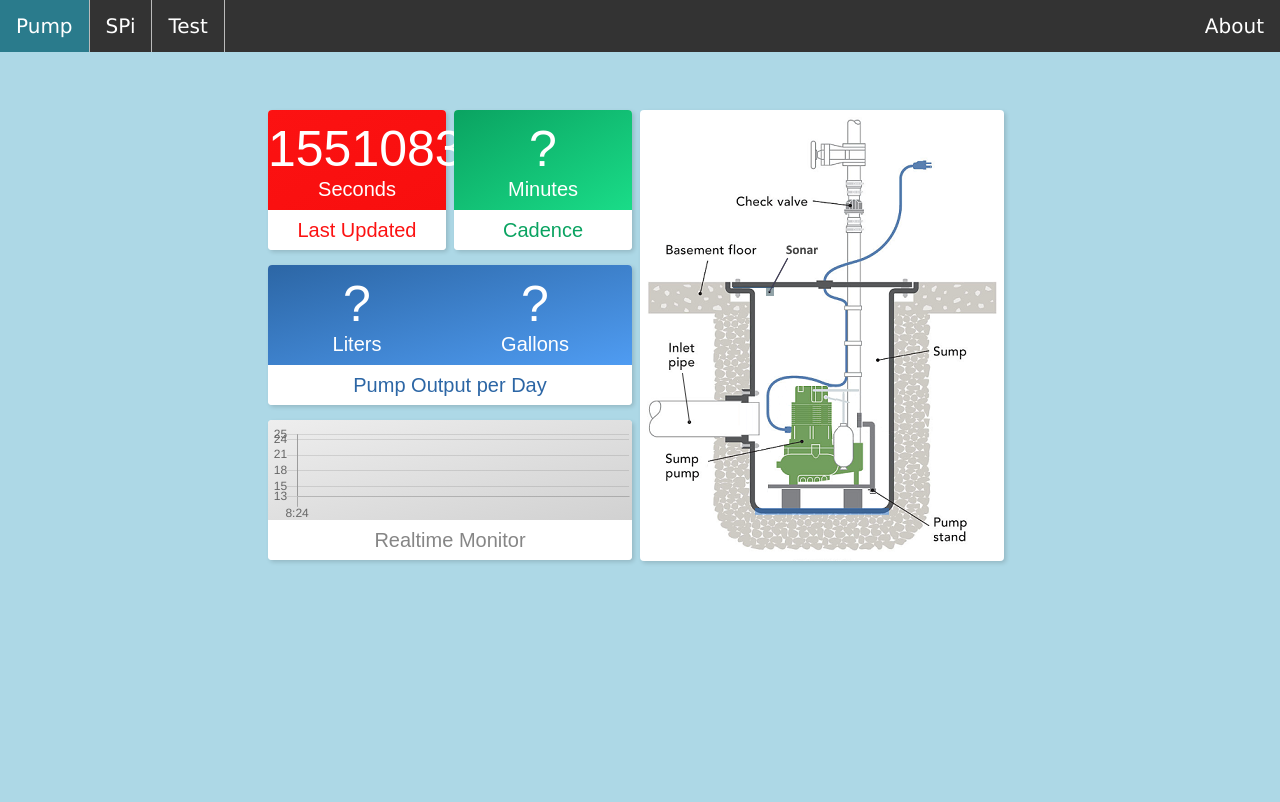
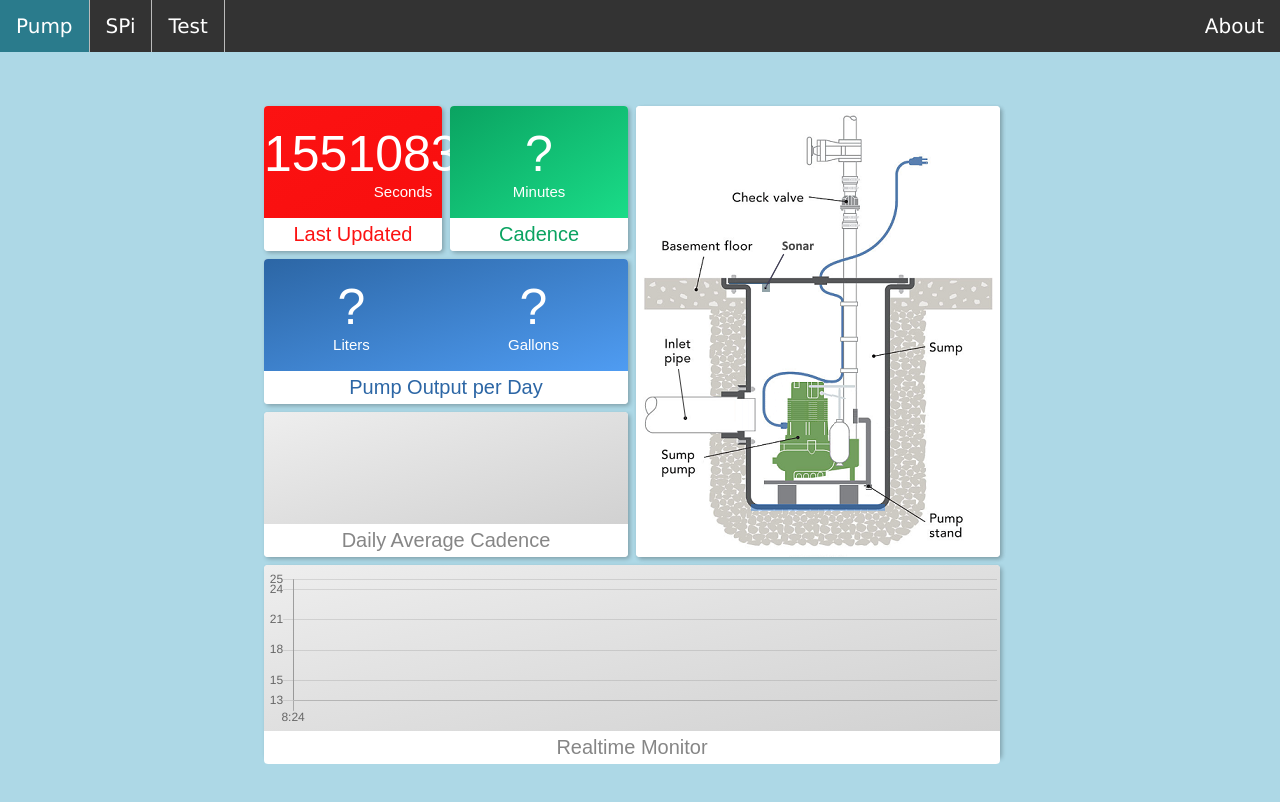
Before and after one commit to holecekales/Cortex, a website: page public/index.html in a window 1280 px wide. Drawn offline with nearby package versions, Linux system fonts and the light colour scheme; no server answers.

Commit message:
Updating HTML/CSS with new dash layout

```diff
--- a/public/css/pump.css
+++ b/public/css/pump.css
@@ -1,138 +1,225 @@
-
+/* ------------------ */
+/* Main Container     */
+/* ------------------ */
 #pump {
-  padding-top: 50px;
-  height: 100%;
-  max-width: 760px;
+  padding-top: 50px;  /* offset from the top */
+  margin: 0 auto;     /* center */
+  max-width: 760px;   /* geometry for resizing */
   min-width: 500px;
   font-family: sans-serif;
-  margin: 0 auto;
-  display: block;
-  position: relative;
+
+  /* define the dashboard grid with its sizes */
+  display: grid;
+  grid-template-columns: repeat(4, 186px);
+  grid-template-rows:    repeat(5, 153px);
 }
 
+
+/* ------------------- */
+/* Positioning tiles   */
+/* ------------------- */
+#one {
+  grid-column:  1 / 1;
+  grid-row:     1 / 1;
+}
+
+#two {
+  grid-column:  2 / 2;
+  grid-row:     1 / 1;
+}
+
+#three {
+  grid-column:  1 / 3;
+  grid-row:     2 / 2;
+}
+
+#four {
+  grid-column:  3 / 5;
+  grid-row:     1 / 4;
+}
+
+#five {
+  grid-column:  1 / 3;
+  grid-row:     3 / 3;
+}
+
+#six {
+  grid-column:  1 / 5;
+  grid-row:     4 / 5;
+  height: 200px;
+}
+
+/* ---------------------- */
+/* Building blocks        */
+/* ---------------------- */
+
+.cell {
+  box-sizing: border-box;
+  /* Padding drives the spaces between tiles*/
+  padding: 4px;
+
+  /* turn on/off gridlines */
+  /*
+  border: 2px solid #ffa94d;
+  background-color: #ffd8a8;
+  */
+}
+
+.tile {
+  width: 100%;
+  height: 100%;
+
+  background-color: whitesmoke;
+  box-shadow: 2px 2px 4px 0 rgba(0, 0, 0, 0.25);
+  border-radius: 4px;
+
+  display: flex;
+  flex-direction: column;
+}
+
+.tile .widget {
+  width: 100%;
+  flex: 1;
+
+  font-weight: 300;
+  color: white;
+  background-color: #919191;
+  border-radius: 4px 4px 0 0;
+
+  display: flex;
+  flex-direction: row;
+  justify-content:  space-around;
+  align-items: center;
+}
+
+
+.tile .label {
+  align-self: flex-end;
+  width: 100%;
+  height: auto;
+
+  /* The text size and top/bottom padding */
+  /* drives the height of the label */
+  font-size: 20px;
+  padding-top: 5px;
+  padding-bottom: 5px;
+
+  /* center vertically and horizontally */
+  display: flex;
+  align-items: center;
+  justify-content: center;
+
+  /* basic colors */
+  color: darkgray;
+  background-color: white;
+  border-radius: 0  0 4px 4px;
+}
+
+.tile .widget .value {
+  font-size: 50px;
+  text-align: center;
+}
+
+.tile .widget .units {
+  font-size: 15px;
+  text-align: center;
+}
+
+/* ------------------ */
+/* Diagram            */
+/* ------------------ */
+#diagramContainer {
+  width: 364px;
+  height: 451px;
+  background-color: white;
+  border-radius: 4px;
+  box-shadow: 2px 2px 4px 0 rgba(0, 0, 0, 0.15);
+}
+
+#diagram {
+  border-radius: 4px;
+  box-shadow: 2px 2px 4px 0 rgba(0,0,0,0.15);
+}
+
+/* ------------------ */
+/* Chart              */
+/* ------------------ */
 #myChart {
   padding-top: 7px;
 }
 
-#diagramContainer {
-  float: left;
-  margin-top: 8px;
-  margin-left: 8px;
-}
+/**********************/
+/* Tile Colorization  */
+/**********************/
 
-#diagram {
-  border-radius:4px;
-  box-shadow: 2px 2px 4px 0 rgba(0,0,0,0.15);
-}
-
-.tilecontainer {
-  float: left;
-  margin: 0px 0px 0px 0px;
-  line-height: 155px;
-}
-
-.tile {
-  width:178px;
-  height:140px;
-  border-radius:4px;
-  box-shadow: 2px 2px 4px 0 rgba(0,0,0,0.15);
-  margin-top: 8px;
-  margin-left:8px;
-  float:left;
-  line-height: normal;
-  background-color: whitesmoke;
-}
-
-.tile.wide {
-  width: 364px;
-}
-
-.tile .header {
-  height:100px;
-  background-color:#f4f4f4;
-  border-radius: 4px 4px 0 0;
-  color:white;
-  font-weight:300;
-}
-
-.tile.wide .header .left, .tile.wide .header .right {
-  width:178px;
-  float:left;
-}
-
-.tile .header .count {
-  font-size: 50px;
-  text-align:center;
-  padding:10px 0 0;
-}
-
-.tile .header .title {
-  font-size: 20px;
-  text-align:center;
-}
-
-.tile .body {
-  height:40px;
-  line-height: 40px;
-  text-align: center;
-  border-radius: 0 0 4px 4px;
-  color:#333333;
-  background-color:white;
-}
-
-.tile .body .title {
-    font-size:20px;
-}
-
-.tile.wide .body .title {
-    font-size:20px;
-}
-
-.tile.green .header {
+/* ------------------ */
+/* Green Tile         */
+/* ------------------ */
+.tile.green .widget {
   background: linear-gradient(to bottom right, #609931, #87bc27);
 }
 
-.tile.green  .body {
+.tile.green .label {
   color: #609931;
 }
 
-.tile.orange .header {
+/* ------------------ */
+/* Light Grean Tile   */
+/* ------------------ */
+
+.tile.lightgreen .widget {
+  background: linear-gradient(to bottom right, #0aa361, #1adc88);
+}
+
+.tile.lightgreen .label {
+  color: #0aa361;
+}
+
+/* ------------------ */
+/* Orange             */
+/* ------------------ */
+
+.tile.orange .widget {
   background: linear-gradient(to bottom right, #ef7f00, #f7b200);
 }
 
-.tile.orange  .body {
+.tile.orange .label {
   color: #ef7f00;
 }
 
+/* ------------------ */
+/* Blue Tile          */
+/* ------------------ */
 .tile.blue .header {
   background: linear-gradient(to bottom right, #2c66a5, #4f9cf2);
 }
 
-.tile.blue .body {
+.tile.blue .widget {
+  background: linear-gradient(to bottom right, #2c66a5, #4f9cf2);
+}
+
+.tile.blue .label {
   color: #2c66a5;
 }
 
-.tile.lightgreen .header {
-  background: linear-gradient(to bottom right, #0aa361, #1adc88);
-}
-
-.tile.lightgreen  .body {
-  color: #0aa361;
-}
-
-
-.tile.red .header {
+/* ------------------ */
+/* Red Tile           */
+/* ------------------ */
+.tile.red .widget {
   background: linear-gradient(to bottom right, #fc1212, #f80e0e);
 }
 
-.tile.red  .body {
+.tile.red .label {
   color: #fc1212;
 }
 
-.tile.chartGray .header {
+/* ------------------ */
+/* Gray Tile          */
+/* ------------------ */
+.tile.chartGray .widget {
   background: linear-gradient(to bottom right, #eeeeee, #d1d1d1);
 }
 
-.tile.chartGray  .body {
+.tile.chartGray .label {
   color: #868686;
 }
--- a/public/pump.html
+++ b/public/pump.html
@@ -1,63 +1,77 @@
-<div id='pump'>
-
-
-  <div class="tilecontainer">
-
+<div id="pump">
+    <div id="one" class="cell">
       <div id="lastUpdateTile" class="tile green">
-      <div class="header">
-        <div id= "lastUpdateValue" class="count">2</div>
-        <div class="title">Seconds</div>
+        <div class="widget">
+          <div class="wrapper">
+            <div id="lastUpdateValue" class="value">?</div>
+            <div class="units">Seconds</div>
           </div>
-      <div class="body">
+        </div>
+        <div class="label">
           <div class="title">Last Updated</div>
         </div>
       </div>
+    </div>
 
+    <div id="two" class="cell">
       <div class="tile lightgreen">
-      <div class="header">
-        <div id="cadenceValue" class="count">?</div>
-        <div class="title">Minutes</div>
+        <div class="widget">
+          <div class="wrapper">
+            <div id="cadenceValue" class="value">?</div>
+            <div class="units">Minutes</div>
           </div>
-      <div class="body">
+        </div>
+        <div class="label">
           <div class="title">Cadence</div>
         </div>
       </div>
+    </div>
 
-    <br>
-
-    <div class="tile wide blue">
-      <div class="header">
-        <div class="left">
-          <div id="litersPerDay" class="count">?</div>
-          <div class="title">Liters</div>
+    <div id="three" class="cell">
+      <div class="tile blue">
+        <div class="widget">
+          <div class="wrapper">
+            <div id="litersPerDay" class="value">?</div>
+            <div class="units">Liters</div>
           </div>
-        <div class="right">
-          <div id="gallonsPerDay" class="count">?</div>
-          <div class="title">Gallons</div>
+          <div class="wrapper">
+            <div id="gallonsPerDay" class="value">?</div>
+            <div class="units">Gallons</div>
           </div>
         </div>
-      <div class="body">
+        <div class="label">
           <div class="title">Pump Output per Day</div>
         </div>
       </div>
+    </div>
 
-    <br>
+    <div id="four" class="cell">
+      <div id="diagramContainer">
+        <canvas id="diagram" width="10" height="10"></canvas>
+      </div>
+    </div>
 
-    <div class="tile wide chartGray">
-        <div class="header">
+    <div id="five" class="cell">
+      <div class="tile chartGray">
+        <div class="widget">
+
+        </div>
+        <div class="label">
+          <div class="title">Daily Average Cadence</div>
+        </div>
+      </div>
+    </div>
+
+    <div id="six" class="cell">
+      <div class="tile chartGray">
+        <div class="widget">
+          <!-- chart goes here-->
           <canvas id="myChart" width="180" height="90"></canvas>
+
         </div>
-        <div class="body">
+        <div class="label">
           <div class="title">Realtime Monitor</div>
         </div>
       </div>
     </div>
-
-
-
-  <div id="diagramContainer">
-    <canvas id="diagram" width="10" height="10"></canvas>
   </div>
-
-
- </div>
```
Lines whose indentation alone changed are shown as unchanged.
